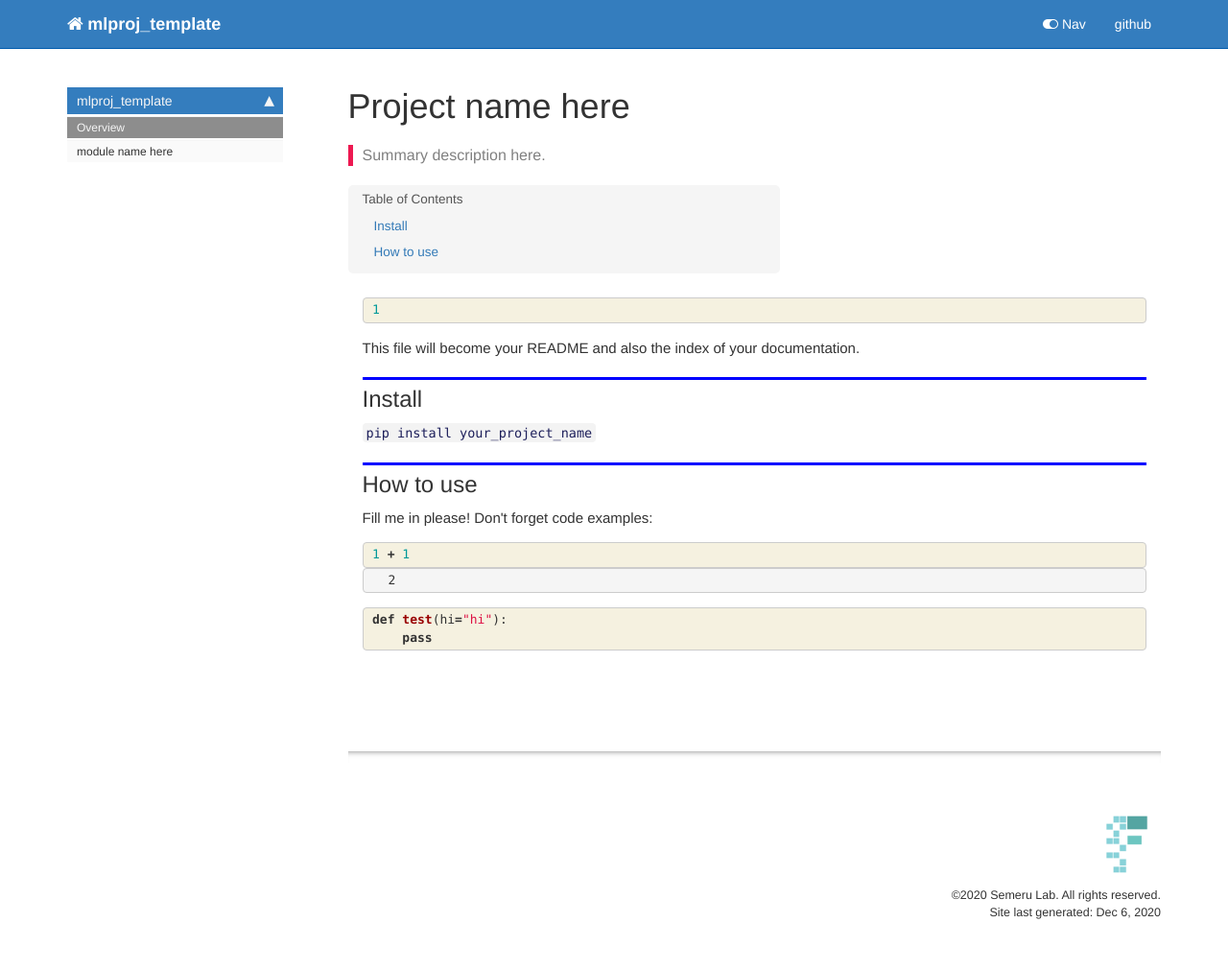
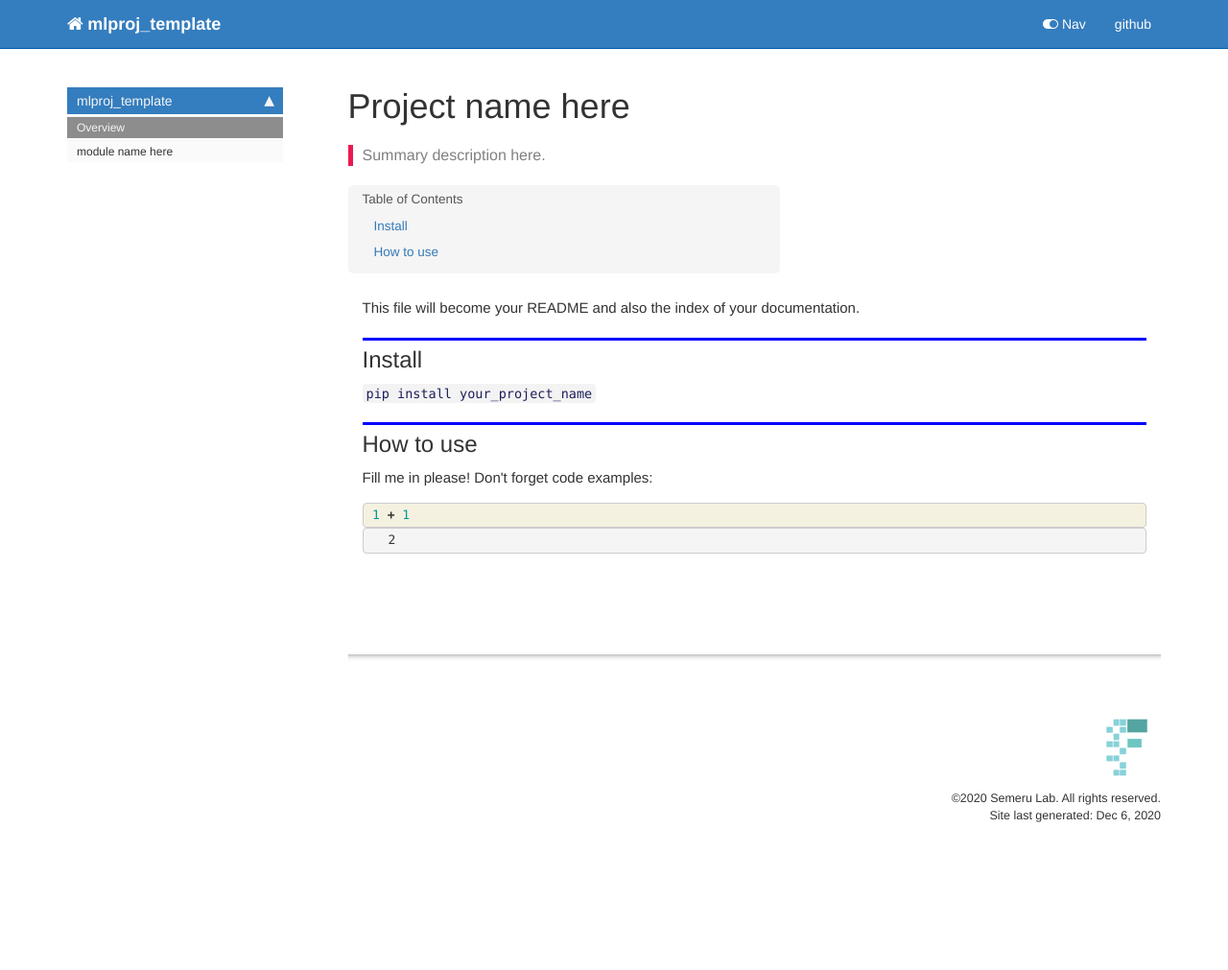
Before and after one commit to WM-SEMERU/mlproj_template_deprecated, a Jekyll site: the page built from docs/index.html, in a window 1280 px wide. Shown: the whole page at 96% size. Built offline with Jekyll 4.4.1, drawn with Linux system fonts in a browser that asks for light colours; nearby versions of some CDN libraries; comment, search, counter and statistics services are not loaded; after the commit the page ends 909 px from its top, so only the background shows below that.

Commit message:
Update docs

```diff
--- a/docs/index.html
+++ b/docs/index.html
@@ -25,23 +25,6 @@ nb_path: "nbs/index.ipynb"
     {% raw %}
 
 <div class="cell border-box-sizing code_cell rendered">
-
-</div>
-    {% endraw %}
-
-    {% raw %}
-
-<div class="cell border-box-sizing code_cell rendered">
-<div class="input">
-
-<div class="inner_cell">
-    <div class="input_area">
-<div class=" highlight hl-ipython3"><pre><span></span><span class="mi">1</span>
-</pre></div>
-
-    </div>
-</div>
-</div>
 
 </div>
     {% endraw %}
@@ -112,22 +95,4 @@ nb_path: "nbs/index.ipynb"
 </div>
     {% endraw %}
 
-    {% raw %}
-
-<div class="cell border-box-sizing code_cell rendered">
-<div class="input">
-
-<div class="inner_cell">
-    <div class="input_area">
-<div class=" highlight hl-ipython3"><pre><span></span><span class="k">def</span> <span class="nf">test</span><span class="p">(</span><span class="n">hi</span><span class="o">=</span><span class="s2">&quot;hi&quot;</span><span class="p">):</span>
-    <span class="k">pass</span>
-</pre></div>
-
-    </div>
 </div>
-</div>
-
-</div>
-    {% endraw %}
-
-</div>
```
Also changed, not shown: docs/core.html (+0 -24 lines), README.md.
